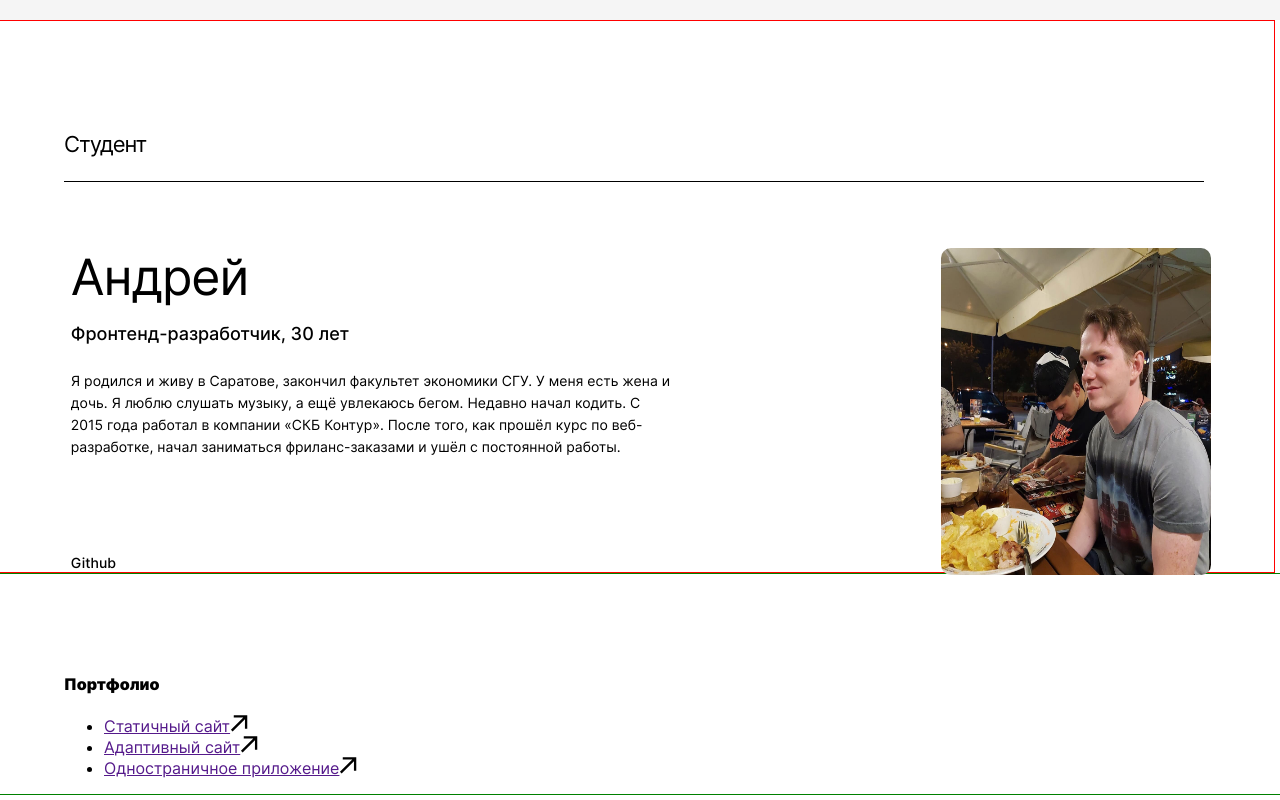
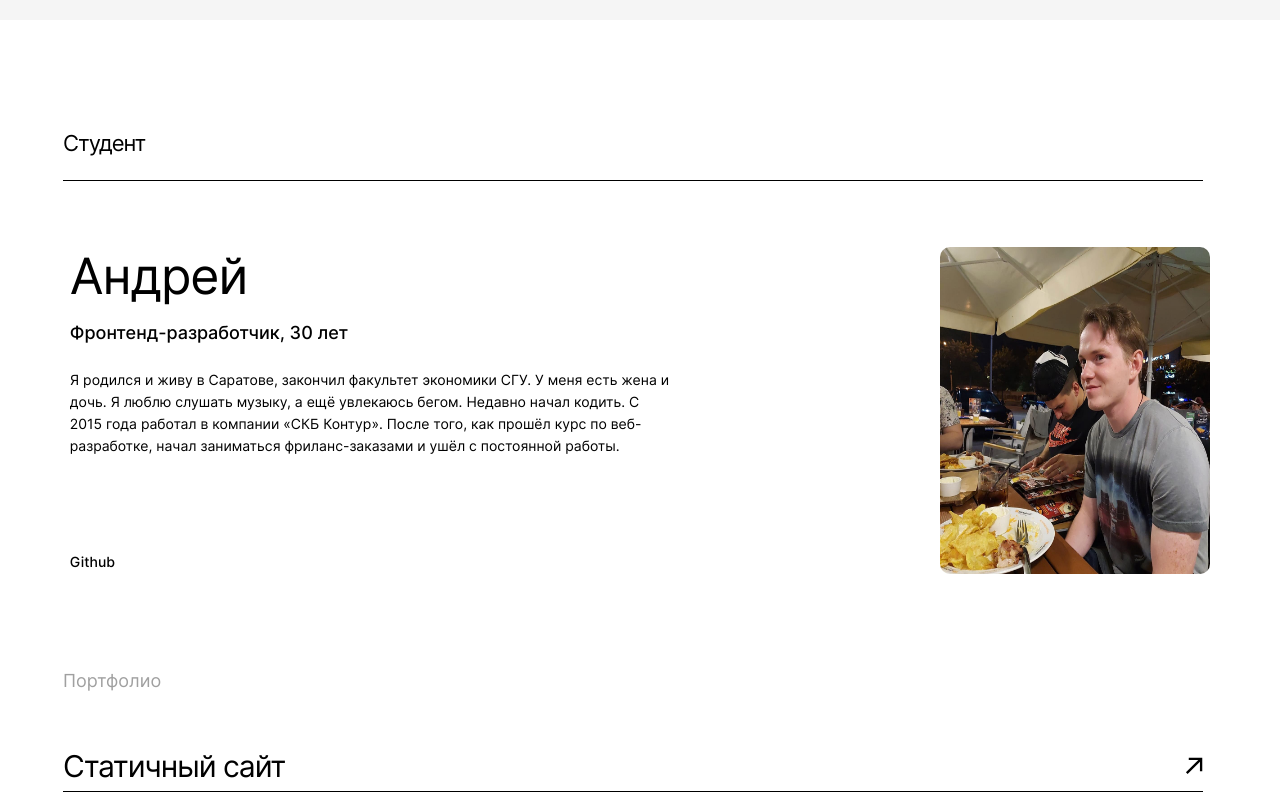
Before and after one commit to AndreiZhura/movies-explorer-frontend, a React (Create React App) app: page / in a window 1280 px wide. Shown: the part 1800-2600 px from the top of the page. Built offline with nearby package versions, Linux system fonts and the light colour scheme.

Commit message:
fix: портфолио

```diff
--- a/src/components/AboutMe/AboutMe.css
+++ b/src/components/AboutMe/AboutMe.css
@@ -1,7 +1,6 @@
 .about-me {
     position: relative;
     width: 1280px;
-    border: 1px solid red;
 }
 
 .about-me__info {
--- a/src/components/Portfolio/Portfolio.css
+++ b/src/components/Portfolio/Portfolio.css
@@ -1,15 +1,37 @@
 .portfolio {
-    border: 1px solid green;
     padding-left: 70px;
 }
 .portfolio__title {
     margin-top: 100px;
+    margin-bottom: 50px;
+    font-weight: 400;
+    font-size: 18px;
+    line-height: 20px;
+    color:#A0A0A0;
+
 }
 .portfolio__lists {
+    list-style-type: none;
+    margin-bottom: 125px;
+    padding-left: 0px;
+    display: flex;
+    flex-direction: column;
+    gap: 40px;
 }
 .portfolio__list {
+    display: flex;
+    justify-content: space-between;
+    border-bottom: 1px solid black;
+    width: 1140px;
+
 }
 .portfolio__link {
+    color: black;
+    font-weight: 400;
+    font-size: 30px;
+    line-height: 50px;
+    letter-spacing: -1px;
+    text-decoration: none;
 }
 .portfolio__image {
 }
```
